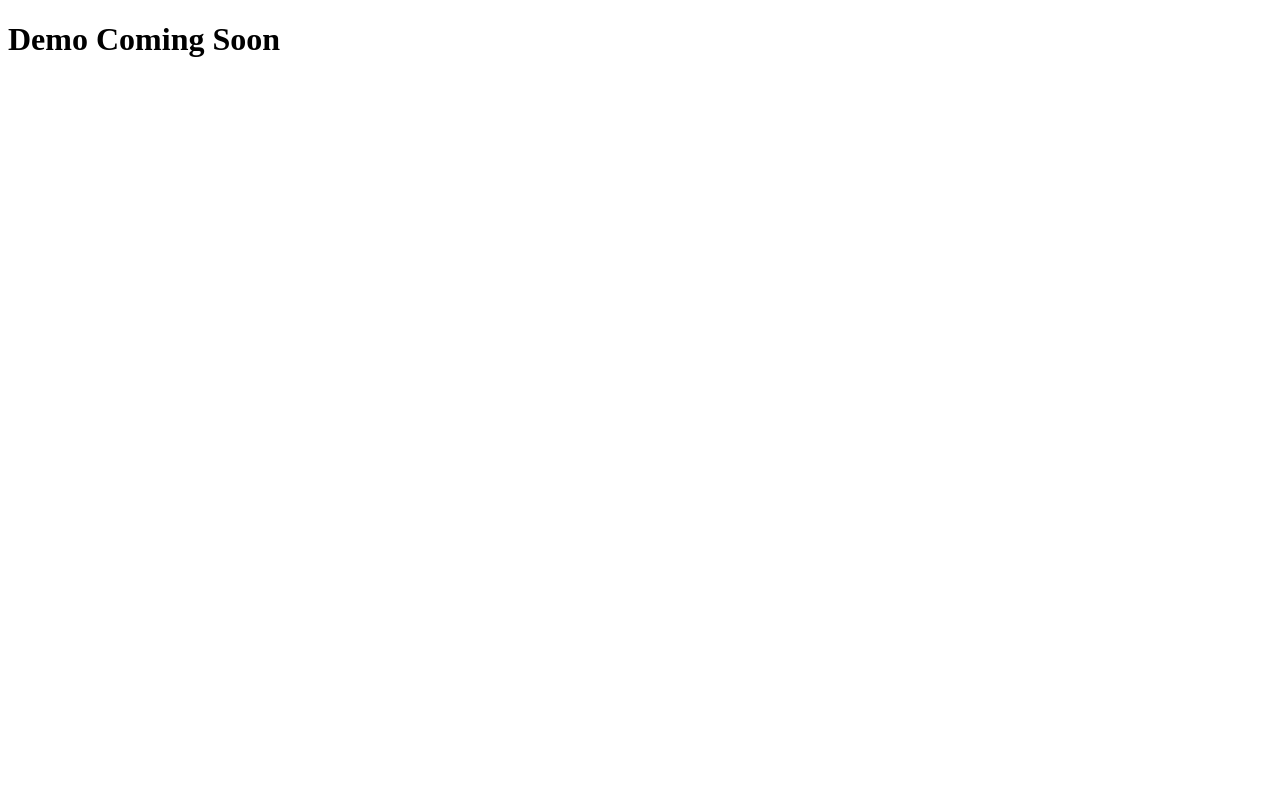
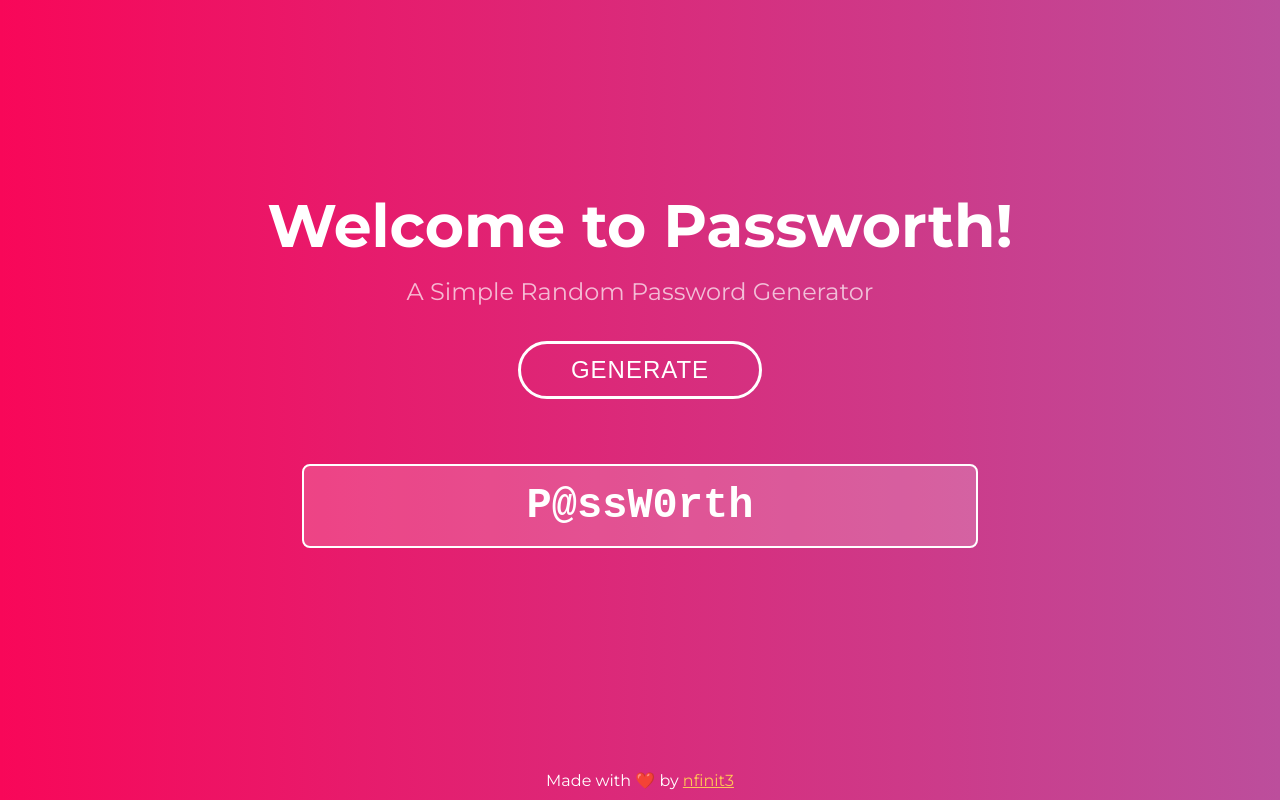
Before and after one commit to nfinit3/passworth-cli, a website with bundled scripts: page index.html in a window 1280 px wide. Built offline with nearby package versions, Linux system fonts and the light colour scheme.

Commit message:
Demo Added

```diff
--- /dev/null
+++ b/bundle.js
@@ -0,0 +1,2 @@
+const { generatePassword } = require('./src/passwordGenerator');
+window.generatePassword = generatePassword;
--- a/index.html
+++ b/index.html
@@ -5,8 +5,151 @@
         <meta http-equiv="X-UA-Compatible" content="IE=edge" />
         <meta name="viewport" content="width=device-width, initial-scale=1.0" />
         <title>Passworth - CLI</title>
+        <link rel="preconnect" href="https://fonts.googleapis.com" />
+        <link
+            rel="preconnect"
+            href="https://fonts.gstatic.com"
+            crossorigin=""
+        />
+        <link
+            href="https://fonts.googleapis.com/css2?family=Montserrat:wght@400;700&amp;display=swap"
+            rel="stylesheet"
+        />
+        <style>
+            html {
+                margin: 0;
+                padding: 0;
+                font-family: 'Montserrat', sans-serif;
+                background: #bc4e9c; /* fallback for old browsers */
+                background: -webkit-linear-gradient(
+                    to right,
+                    #f80759,
+                    #bc4e9c
+                ); /* Chrome 10-25, Safari 5.1-6 */
+                background: linear-gradient(
+                    to right,
+                    #f80759,
+                    #bc4e9c
+                ); /* W3C, IE 10+/ Edge, Firefox 16+, Chrome 26+, Opera 12+, Safari 7+ */
+            }
+
+            body {
+                height: 100vh;
+                width: 100vw;
+                margin: 0;
+                padding: 0;
+                display: flex;
+                align-items: center;
+                justify-content: center;
+                flex-direction: column;
+                background: #bc4e9c; /* fallback for old browsers */
+                background: -webkit-linear-gradient(
+                    to right,
+                    #f80759,
+                    #bc4e9c
+                ); /* Chrome 10-25, Safari 5.1-6 */
+                background: linear-gradient(
+                    to right,
+                    #f80759,
+                    #bc4e9c
+                ); /* W3C, IE 10+/ Edge, Firefox 16+, Chrome 26+, Opera 12+, Safari 7+ */
+            }
+            h1 {
+                font-size: 60px;
+                font-weight: 700;
+                color: #ffffff;
+                margin: 10px;
+            }
+            p {
+                font-size: 24px;
+                color: #ffffffaf;
+                margin: 5px;
+            }
+            main {
+                display: flex;
+                align-items: center;
+                flex-direction: column;
+                justify-content: center;
+                text-align: center;
+                flex: 1;
+            }
+            button {
+                background: transparent;
+                border-radius: 34px;
+                font-size: 24px;
+                padding: 12px 50px;
+                margin: 30px;
+                text-transform: uppercase;
+                letter-spacing: 1px;
+                color: #fff;
+                border: 3px solid #fff;
+                outline: 0;
+                transition: all 0.3s;
+            }
+            button:hover {
+                cursor: pointer;
+                background: #ffffff;
+                color: #e9246a;
+                border-color: #e9246a;
+                transition: all 0.3s;
+            }
+            h2 {
+                font-size: 42px;
+                font-family: monospace;
+                font-weight: bold;
+                background: #ffffff30;
+                padding: 16px;
+                width: 50vw;
+                color: #ffffff;
+                border-radius: 8px;
+                border: 2px solid #ffffff;
+                display: flex;
+                align-items: center;
+                justify-content: center;
+                text-align: center;
+            }
+            footer {
+                color: #ffffff;
+                margin: 10px;
+            }
+
+            a {
+                color: #ffc556;
+            }
+
+            a:hover {
+                color: #fff;
+            }
+        </style>
     </head>
+
     <body>
-        <h1>Demo Coming Soon</h1>
+        <main>
+            <h1>Welcome to Passworth!</h1>
+            <p>A Simple Random Password Generator</p>
+            <button id="generatePass">Generate</button>
+            <h2 id="passwd">P@ssW0rth</h2>
+        </main>
+        <footer>
+            Made with ❤️ by <a href="https://github.com/nfinit3">nfinit3</a>
+        </footer>
+        <script src="./build/passworth.js"></script>
+        <script>
+            function copyToClipboard(str) {
+                navigator.clipboard
+                    .writeText(str)
+                    .then(() => console.log('Copied to clipboard:', str))
+                    .catch((err) =>
+                        console.error('Error copying to clipboard:', err)
+                    );
+            }
+            const button = document.getElementById('generatePass');
+            const passwd = document.getElementById('passwd');
+            button.addEventListener('click', () => {
+                let passWord = generatePassword();
+                passwd.innerHTML = passWord;
+                copyToClipboard(passWord);
+            });
+        </script>
     </body>
 </html>
--- a/package.json
+++ b/package.json
@@ -4,7 +4,8 @@
     "description": "Random Password Generator",
     "main": "index.js",
     "scripts": {
-        "test": "mocha"
+        "test": "mocha",
+        "build": "browserify bundle.js -o ./build/passworth.js"
     },
     "repository": {
         "type": "git",
@@ -32,6 +33,7 @@
         "passworth": "./bin/index.js"
     },
     "devDependencies": {
+        "browserify": "^17.0.0",
         "chai": "^4.3.7",
         "mocha": "^10.2.0",
         "prettier-formatter": "^1.0.3"
```
Also changed, not shown: README.md, build/passworth.js (added), 2 other files.
